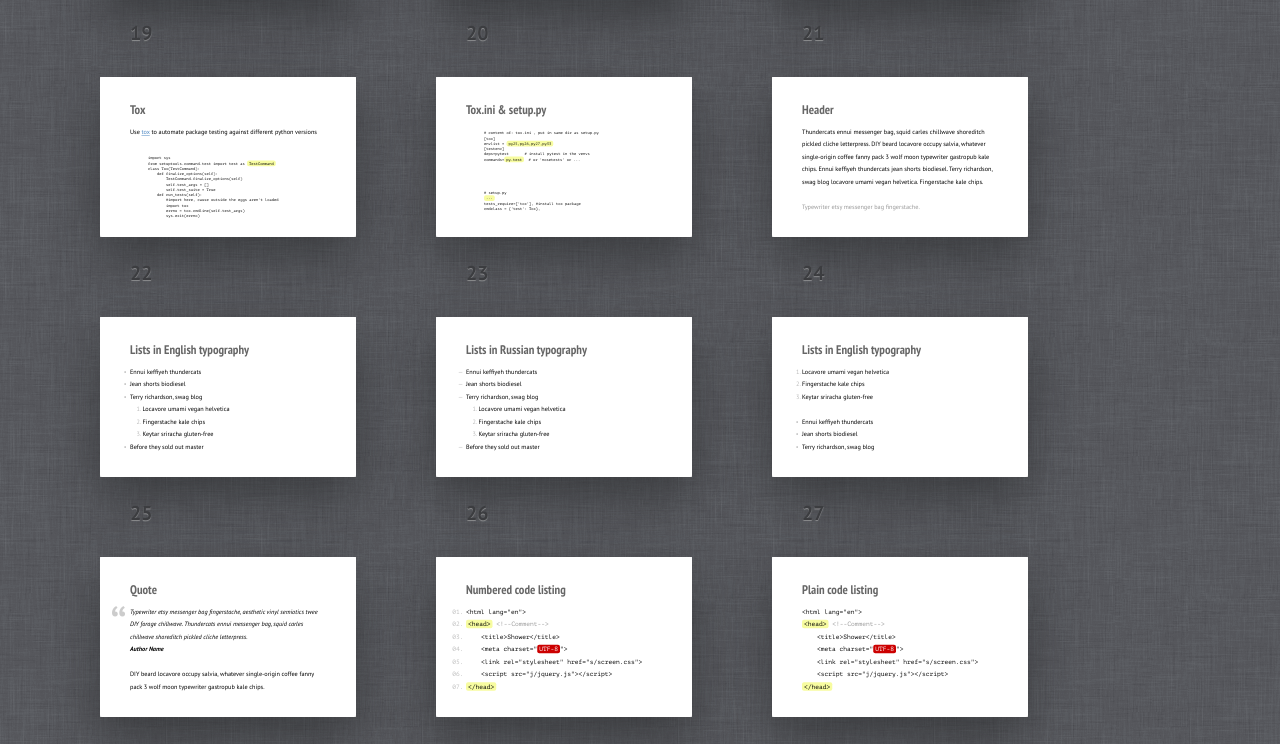
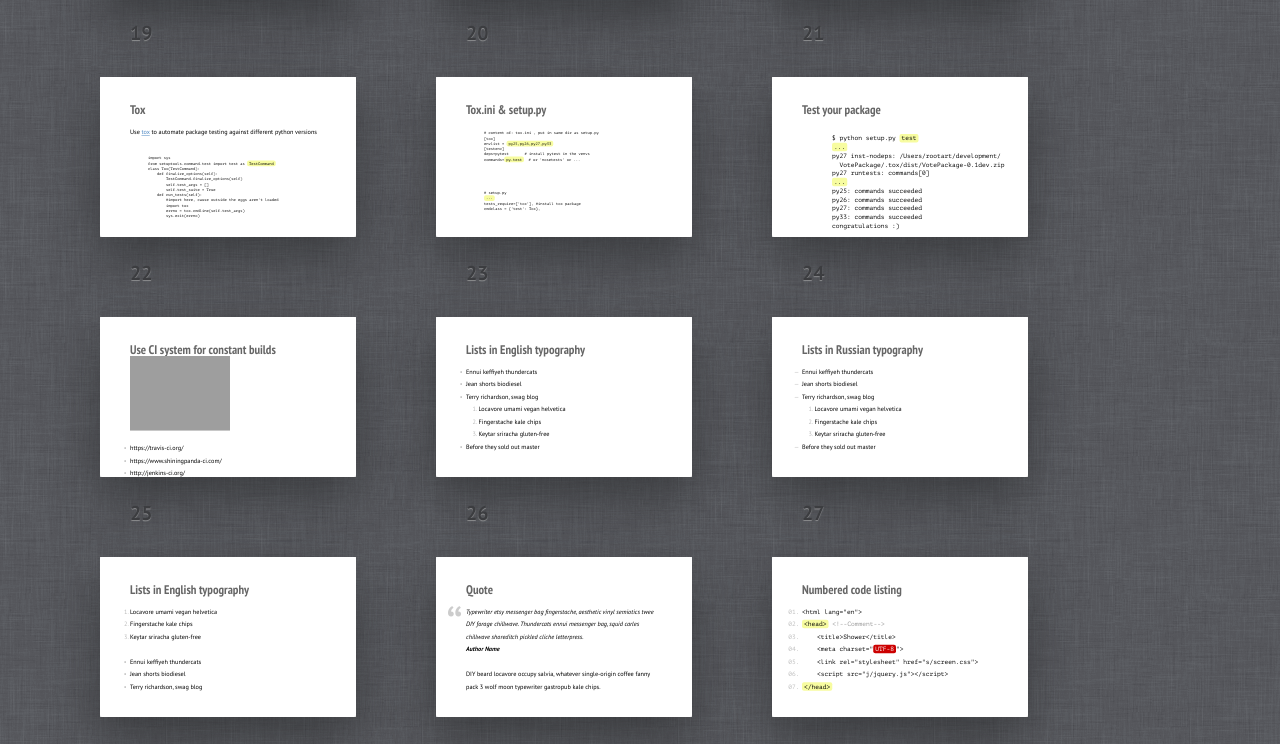
Before and after one commit to rootart/lvivpy-python-packaging, a plain HTML site: page index.html in a window 1280 px wide. Shown: the part 1833-2577 px from the top of the page. Drawn offline with Linux system fonts and the light colour scheme; grey boxes are pictures that could not be loaded.

Commit message:
Testing update

```diff
--- a/index.html
+++ b/index.html
@@ -276,14 +276,39 @@ recursive-include votepackage/templates *
 	</div></section>
 
 
-	<section class="slide"><div>
-		<h2>Header</h2>
-		<p>Thundercats ennui messenger bag, squid carles chillwave shoreditch pickled cliche letterpress. DIY beard locavore occupy salvia, whatever single-origin coffee fanny pack 3 wolf moon typewriter gastropub kale chips. Ennui keffiyeh thundercats jean shorts biodiesel. Terry richardson, swag blog locavore umami vegan helvetica. Fingerstache kale chips.</p>
-		<p class="note">Typewriter etsy messenger bag fingerstache.</p>
-		<footer>
-			DIY beard locavore occupy salvia, whatever single-origin coffee fanny pack 3 wolf moon typewriter gastropub kale chips. Ennui keffiyeh thundercats jean shorts biodiesel.
-		</footer>
+	<section class="slide" id="setup.py&test"><div>
+    <h2>Test your package</h2>
+    <pre>
+      <code style="font-size: 1em; line-height: 1.4em">
+        $ python setup.py <mark>test</mark>
+        <mark>...</mark>
+        py27 inst-nodeps: /Users/rootart/development/
+          VotePackage/.tox/dist/VotePackage-0.1dev.zip
+        py27 runtests: commands[0]
+        <mark>...</mark>
+        py25: commands succeeded
+        py26: commands succeeded
+        py27: commands succeeded
+        py33: commands succeeded
+        congratulations :)
+      </code>
+    </pre>
 	</div></section>
+
+
+
+	<section class="slide" id="AutomateTesting"><div>
+    <h2>Use CI system for constant builds <img src="https://secure.travis-ci.org/rootart/pyweb101.png?branch=master"></h2>
+    <ul>
+      <li>https://travis-ci.org/</li>
+      <li>https://www.shiningpanda-ci.com/</li>
+      <li>http://jenkins-ci.org/</li>
+      <li>http://trac.buildbot.net/</li>
+      <li>...</li>
+    </ul>
+	</div></section>
+
+
 	<section class="slide"><div>
 		<h2>Lists in English typography</h2>
 		<ul>
```
